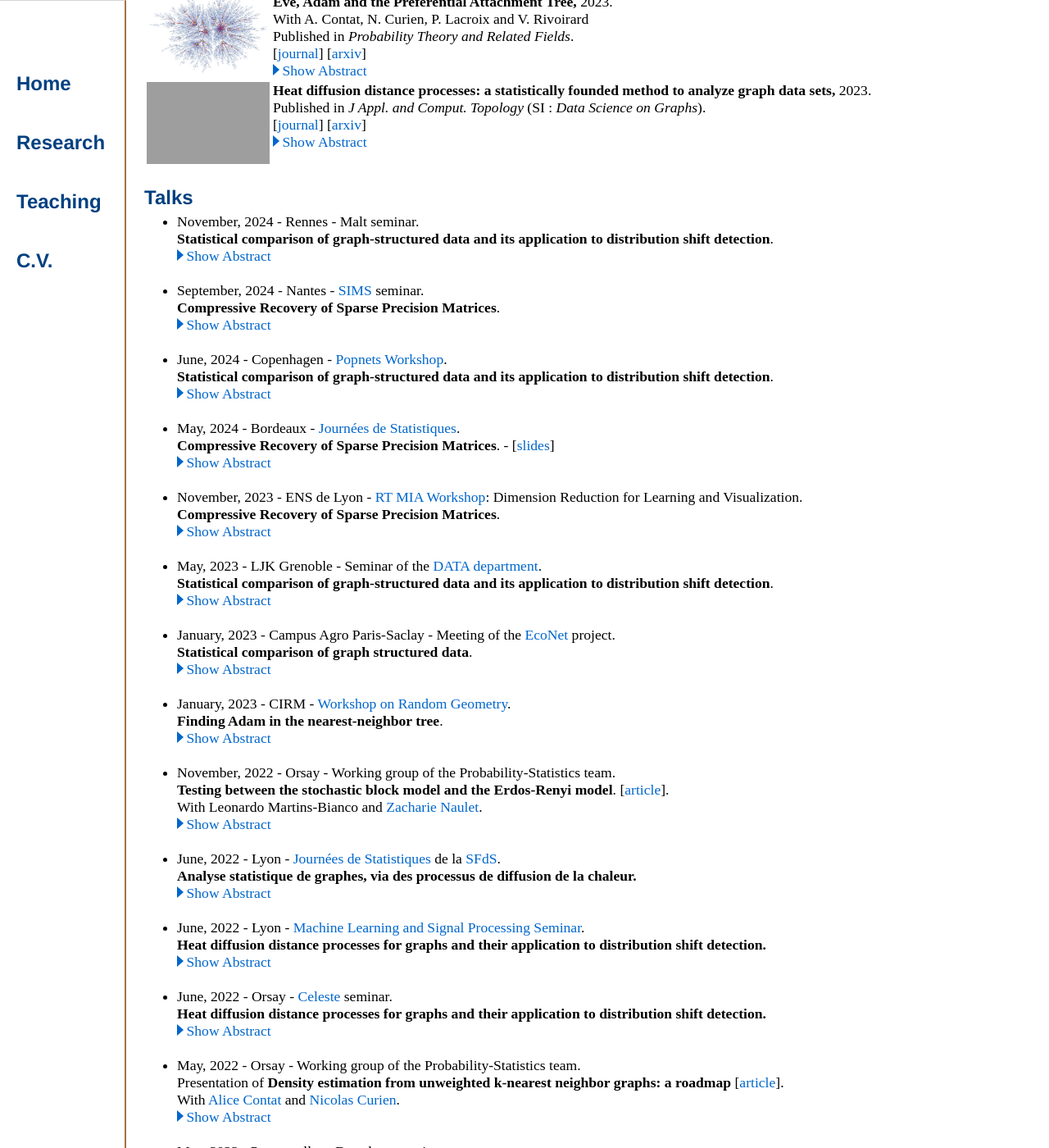
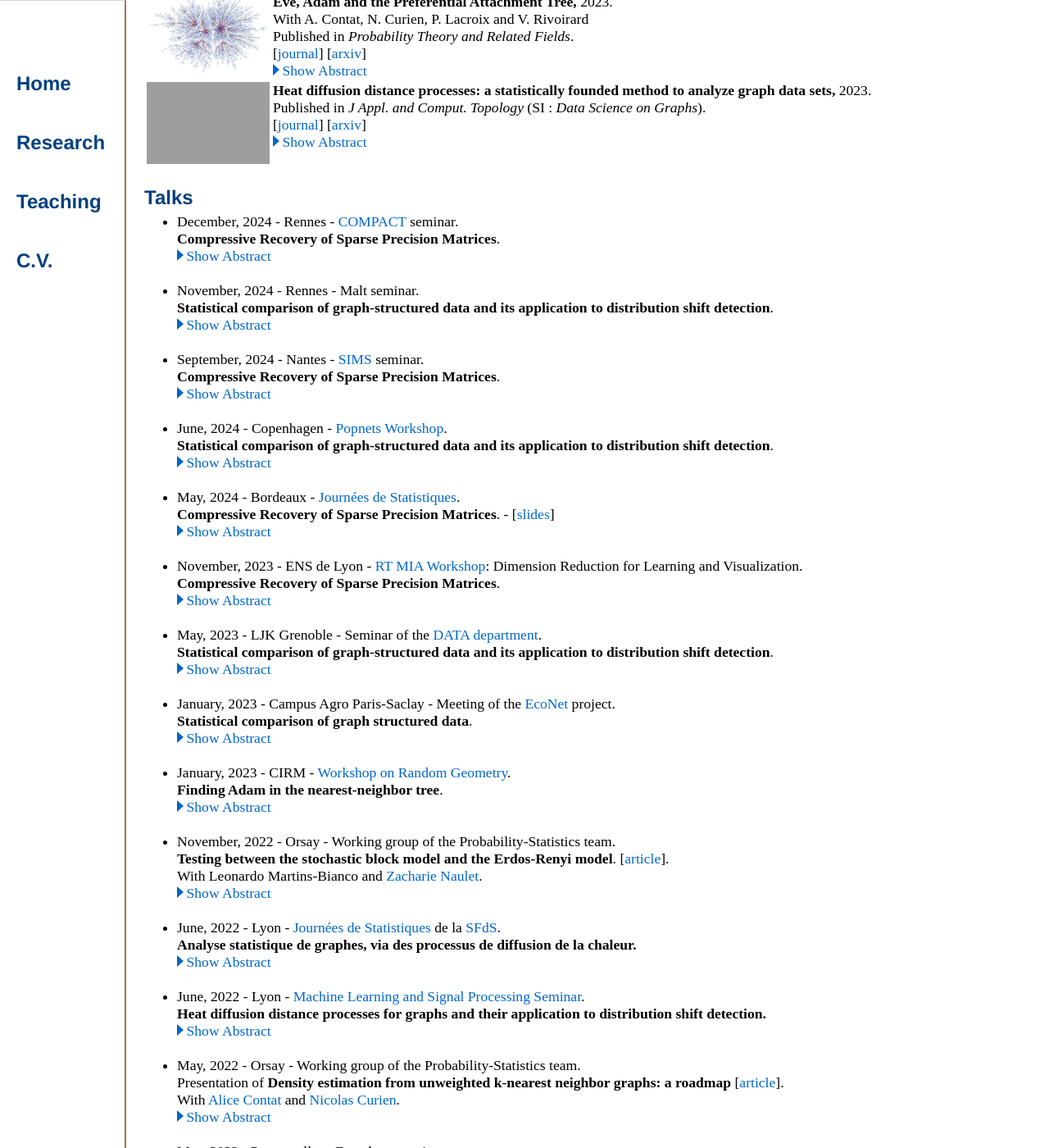
Before and after one commit to elasalle/elasalle.github.io, a Jekyll site: the page built from research/index.html, in a window 1280 px wide and 1400 px high, scrolled down 750 px. Shown: the whole window at 82% size. Built offline with Jekyll 4.4.1, drawn with Linux system fonts in a browser that asks for light colours; some web fonts are replaced; formulas are drawn with MathJax 3; some of the changed text lies outside the part shown; grey boxes are pictures that could not be loaded.

Commit message:
update cv and teaching and talks

```diff
--- a/index.html
+++ b/index.html
@@ -37,6 +37,5 @@
 	<h2 class="title2">News</h2>
 	<ul class="normalsize">
 		<li>Dec, 2024 - Our preprint <b>PASCO (PArallel Structured COarsening): an overlay to speed up graph clustering algorithms</b> is out <a href="https://arxiv.org/pdf/2412.13592">here</a>.</li>
-		<li>June, 2024 - I attended the <a href="https://popnets.wordpress.com/">Popnets workshop</a>.</li>
 	</ul>
 </div><!-- /.blurb -->
--- a/research/index.html
+++ b/research/index.html
@@ -121,6 +121,25 @@
 
   <h2 id="talks" class="title2">Talks</h2>
   <ul class="normalsize">
+    <li>December, 2024 - Rennes - <a href="https://team.inria.fr/compact/">COMPACT</a> seminar. <br>
+      <b>Compressive Recovery of Sparse Precision Matrices</b>. <br>
+      <button class="showhide abstract20" onclick="switchDisplayByClassName('abstract20')" style="display: block;"><div class="arrow-right"></div>Show Abstract<span class="dots">...</span></button>
+      <button class="showhide abstract20" onclick="switchDisplayByClassName('abstract20')" style="display : none;"><div class="arrow-top"></div>Hide Abstract</button>
+      <p class="abstracttext abstract20" style="display : none;">
+        We consider the problem of learning a graph modeling the statistical relations of the \(d\) variables of a dataset with \(n\) samples.
+        Standard approaches amount to searching for a precision matrix representative of a Gaussian graphical model that adequately explains the data.
+        However, most maximum likelihood-based estimators usually require storing the \(d^2\) values of the empirical covariance matrix, which can become prohibitive in a high-dimensional setting. <br>
+        In this talk, we adopt a “compressive” viewpoint and aim to estimate a sparse precision matrix from a sketch of the data, i.e., a low-dimensional vector of size \(m\ll d^2\) carefully designed from the data using nonlinear random features (e.g., rank-one projections).
+        Under certain spectral assumptions, we show that it is possible to recover the precision matrix from a sketch of size \(m=\Omega\left((d+2k)\log(d)\right)\) where \(k\) is the maximal number of edges of the underlying graph.
+        These information-theoretic guarantees are inspired by the compressed sensing theory.
+        We investigate the possibility of achieving practical recovery with an iterative algorithm based on the graphical lasso, viewed as a specific denoiser.
+        We compare our approach and the graphical lasso on synthetic datasets, demonstrating its favorable performance even when the dataset is compressed. <br>
+        Joint work with : Titouan Vayer, Rémi Gribonval and Paulo Gonçalves.
+      </p>
+    </li>
+    <br>
+
+
     <li>November, 2024 - Rennes - Malt seminar. <br>
       <b>Statistical comparison of graph-structured data and its application to distribution shift detection</b>.
       <button class="showhide abstract19" onclick="switchDisplayByClassName('abstract19')" style="display: block;"><div class="arrow-right"></div>Show Abstract<span class="dots">...</span></button>
@@ -282,7 +301,7 @@
   </p>
   </li>
   <br>
-  <li>June, 2022 - Orsay - <a href="https://www.inria.fr/fr/celeste">Celeste</a> seminar.<br>
+  <!-- <li>June, 2022 - Orsay - <a href="https://www.inria.fr/fr/celeste">Celeste</a> seminar.<br>
   <b>Heat diffusion distance processes for graphs and their application to distribution shift detection.</b><br>
     <button class="showhide abstract8" onclick="switchDisplayByClassName('abstract8')" style="display: block;"><div class="arrow-right"></div>Show Abstract<span class="dots">...</span></button>
     <button class="showhide abstract8" onclick="switchDisplayByClassName('abstract8')" style="display : none;"><div class="arrow-top"></div>Hide Abstract</button>
@@ -291,7 +310,7 @@
       In this talk, I will introduce these processes and present their statistical properties. From these results, we will see how we can construct consistent two-sample tests. Then I will present some applications to the detection of distribution shifts in the context of neural networks by using activation graphs.
   </p>
   </li>
-  <br>
+  <br> -->
   <li>May, 2022 - Orsay - Working group of the Probability-Statistics team.<br>
   Presentation of <b>Density estimation from unweighted k-nearest neighbor graphs: a roadmap</b> [<a href="https://proceedings.neurips.cc/paper/2013/file/eae27d77ca20db309e056e3d2dcd7d69-Paper.pdf">article</a>].<br>
   With <a href="https://sites.google.com/view/acontat/">Alice Contat</a> and <a href="https://www.imo.universite-paris-saclay.fr/~curien/index.html">Nicolas Curien</a>.<br>
@@ -360,7 +379,7 @@
       </p>
     </li>
   <br>
-    <li>Mar, 2021 - U. Paris-Saclay - <a href="https://www.imo.universite-paris-saclay.fr/en/activities/seminars-events/">vulgarization seminar</a>  <br>
+    <!-- <li>Mar, 2021 - U. Paris-Saclay - <a href="https://www.imo.universite-paris-saclay.fr/en/activities/seminars-events/">vulgarization seminar</a>  <br>
     <b>Gaussian approximations for random functions.</b> - [<a href="slides/2021_03_17_semdoct.pdf">slides</a>]<br>
       <button class="showhide abstract1" onclick="switchDisplayByClassName('abstract1')" style="display: block;"><div class="arrow-right"></div>Show Abstract<span class="dots">...</span></button>
       <button class="showhide abstract1" onclick="switchDisplayByClassName('abstract1')" style="display : none;"><div class="arrow-top"></div>Hide Abstract</button>
@@ -374,7 +393,7 @@
         as well as Zaitsev's results for the multidimensional case and Koltchinskii's results for general empirical processes.
         The end of this presentation concerns my thesis subject and its link with the gaussian approximation problem for random functions.
       </p>
-    </li>
+    </li> -->
   </ul>
 
   <h2 id="material" class="title2">Material</h2>
--- a/teaching/index.html
+++ b/teaching/index.html
@@ -4,6 +4,11 @@
 ---
 <div class="blurb">
     <h1 class="title1">Teaching</h1>
+    <h2 class="title2"> At <a href="https://www.iut-orsay.universite-paris-saclay.fr/">ENS de Lyon</a> (casual teaching):</h2>
+  <ul class="normalsize">
+        <li> 2024-2025  -  Complex Networks, Master: Complex Systems (practicals and projects supervision).</li>
+    </ul>
+
     <h2 class="title2"> At <a href="https://www.iut-orsay.universite-paris-saclay.fr/">IUT d'Orsay</a>:</h2>
 	<ul class="normalsize">
         <li> 2021-2022  -  Modélisation (Linear Algebra, Diagonalization).</li>
```
Also changed, not shown: 2 other files.
